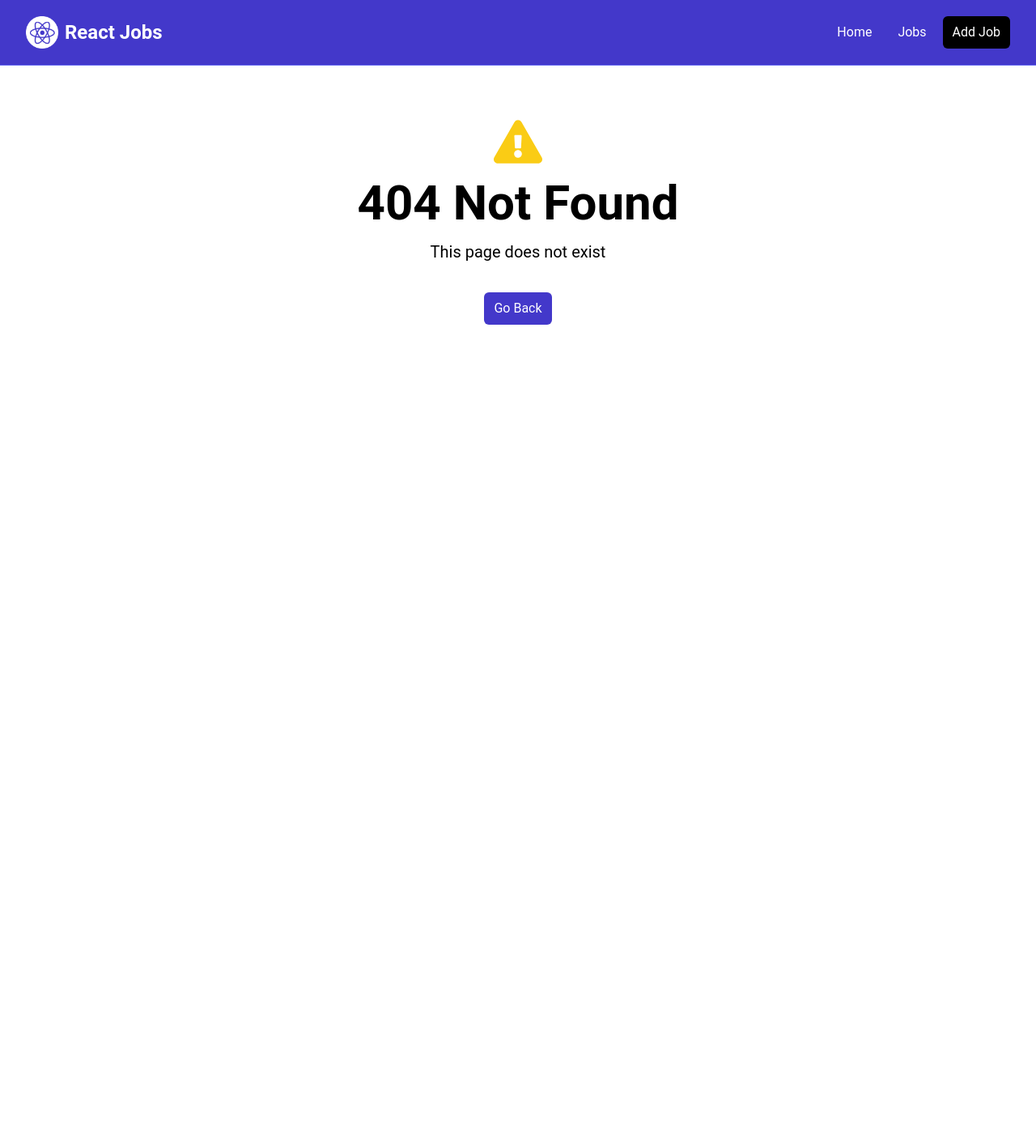
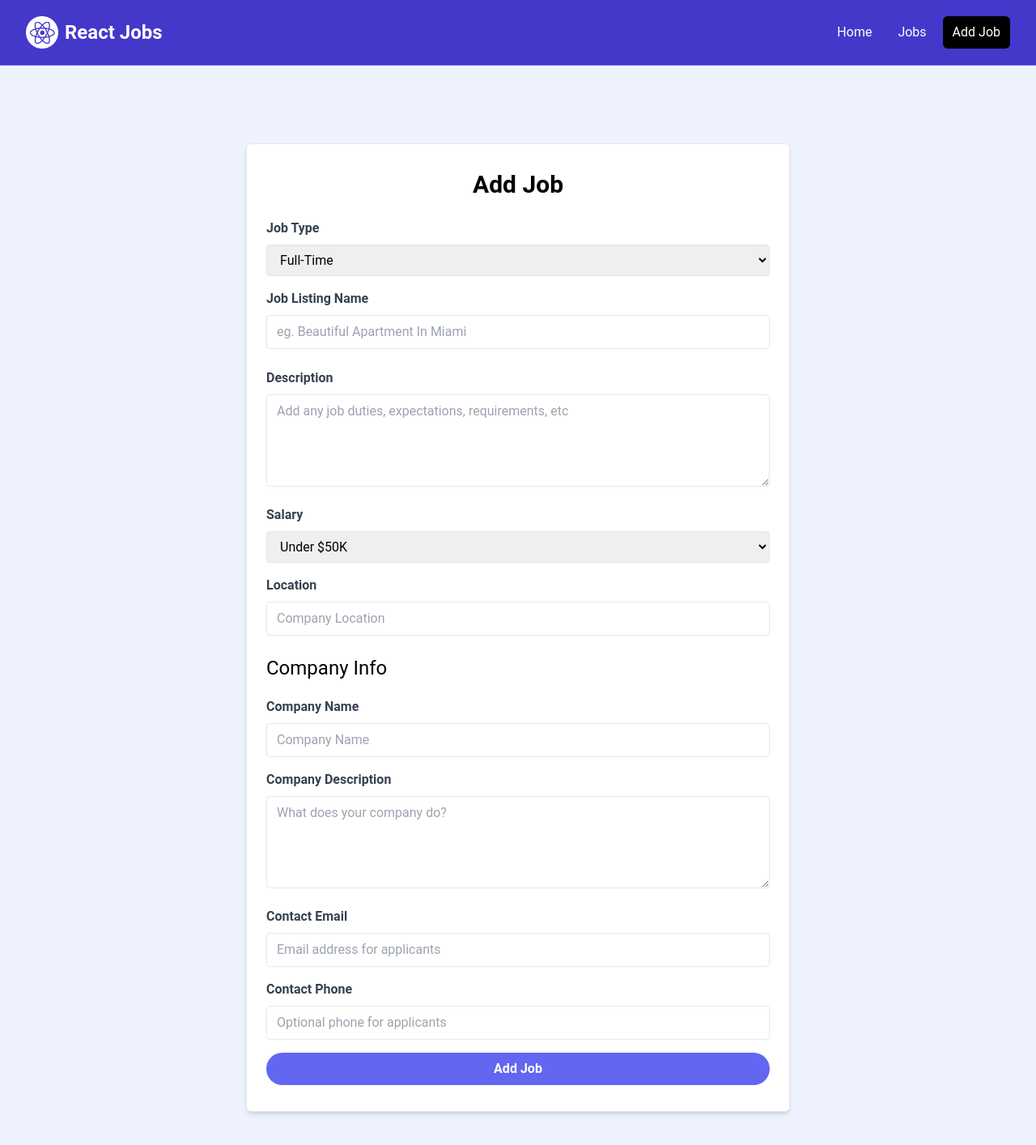
Before and after one commit to edithee/edithee.github.io, a React (Vite) app: page /add-job in a window 1280 px wide. Before the commit this address had no page. Shown: the top 1414 px of the page at 81% size. Before the commit the page ends 800 px from the top, so only its background shows below. Built offline with nearby package versions, Linux system fonts and the light colour scheme.

Commit message:
add addjobpage form with useState for individual form component

```diff
--- a/src/App.jsx
+++ b/src/App.jsx
@@ -11,6 +11,7 @@
 import JobsPage from './pages/JobsPage';
 import E404Page from './pages/E404Page';
 import JobPage, { jobLoader } from './pages/JobPage';
+import AddJobPage from './pages/AddJobPage';
 
 
 const router = createBrowserRouter(
@@ -19,6 +20,7 @@
     <Route path='/' element={<MainLayout />}>
       <Route index element={<HomePage />} />
       <Route path='/jobs' element={<JobsPage />} />
+      <Route path='/add-job' element={<AddJobPage />} />
       <Route path='/jobs/:id' element={<JobPage />} loader={jobLoader} />
       <Route path='*' element={<E404Page />} />
     </Route>
--- /dev/null
+++ b/src/pages/AddJobPage.jsx
@@ -0,0 +1,200 @@
+import { useState } from "react";
+
+const AddJobPage = () => {
+
+    const [title, setTitle] = useState('');
+    const [type, setType] = useState('Full-Time');
+    const [location, setLocation] = useState('');
+    const [description, setDescription] = useState('');
+    const [salary, setSalary] = useState('Under $50K');
+    const [companyName, setCompanyName] = useState('');
+    const [companyDescription, setCompanyDescription] = useState('');
+    const [contactEmail, setContactEmail] = useState('');
+    const [contactPhone, setContactPhone] = useState('');
+
+
+    return (
+        <section className="bg-indigo-50">
+            <div className="container m-auto max-w-2xl py-24">
+                <div
+                    className="bg-white px-6 py-8 mb-4 shadow-md rounded-md border m-4 md:m-0"
+                >
+                    <form>
+                        <h2 className="text-3xl text-center font-semibold mb-6">Add Job</h2>
+
+                        <div className="mb-4">
+                            <label htmlFor="type" className="block text-gray-700 font-bold mb-2"
+                            >Job Type</label>
+                            <select
+                                id="type"
+                                name="type"
+                                className="border rounded w-full py-2 px-3"
+                                required
+                                value={type}
+                                onChange={(e) => setType(e.target.value)}
+                            >
+                                <option value="Full-Time">Full-Time</option>
+                                <option value="Part-Time">Part-Time</option>
+                                <option value="Remote">Remote</option>
+                                <option value="Internship">Internship</option>
+                            </select>
+                        </div>
+
+                        <div className="mb-4">
+                            <label className="block text-gray-700 font-bold mb-2"
+                            >Job Listing Name</label
+                            >
+                            <input
+                                type="text"
+                                id="title"
+                                name="title"
+                                className="border rounded w-full py-2 px-3 mb-2"
+                                placeholder="eg. Beautiful Apartment In Miami"
+                                required
+                                value={title}
+                                onChange={(e) => setTitle(e.target.value)}
+                            />
+                        </div>
+                        <div className="mb-4">
+                            <label
+                                htmlFor="description"
+                                className="block text-gray-700 font-bold mb-2"
+                            >Description</label
+                            >
+                            <textarea
+                                id="description"
+                                name="description"
+                                className="border rounded w-full py-2 px-3"
+                                rows="4"
+                                placeholder="Add any job duties, expectations, requirements, etc"
+                                value={description}
+                                onChange={(e) => setDescription(e.target.value)}
+                            ></textarea>
+                        </div>
+
+                        <div className="mb-4">
+                            <label htmlFor="type" className="block text-gray-700 font-bold mb-2"
+                            >Salary</label
+                            >
+                            <select
+                                id="salary"
+                                name="salary"
+                                className="border rounded w-full py-2 px-3"
+                                required
+                                value={salary}
+                                onChange={(e) => setSalary(e.target.value)}
+                            >
+                                <option value="Under $50K">Under $50K</option>
+                                <option value="$50K - 60K">$50K - $60K</option>
+                                <option value="$60K - 70K">$60K - $70K</option>
+                                <option value="$70K - 80K">$70K - $80K</option>
+                                <option value="$80K - 90K">$80K - $90K</option>
+                                <option value="$90K - 100K">$90K - $100K</option>
+                                <option value="$100K - 125K">$100K - $125K</option>
+                                <option value="$125K - 150K">$125K - $150K</option>
+                                <option value="$150K - 175K">$150K - $175K</option>
+                                <option value="$175K - 200K">$175K - $200K</option>
+                                <option value="Over $200K">Over $200K</option>
+                            </select>
+                        </div>
+
+                        <div className='mb-4'>
+                            <label className='block text-gray-700 font-bold mb-2'>
+                                Location
+                            </label>
+                            <input
+                                type='text'
+                                id='location'
+                                name='location'
+                                className='border rounded w-full py-2 px-3 mb-2'
+                                placeholder='Company Location'
+                                required
+                                value={location}
+                                onChange={(e) => setLocation(e.target.value)}
+                            />
+                        </div>
+
+                        <h3 className="text-2xl mb-5">Company Info</h3>
+
+                        <div className="mb-4">
+                            <label htmlFor="company" className="block text-gray-700 font-bold mb-2"
+                            >Company Name</label
+                            >
+                            <input
+                                type="text"
+                                id="company"
+                                name="company"
+                                className="border rounded w-full py-2 px-3"
+                                placeholder="Company Name"
+                                value={companyName}
+                                onChange={(e) => setCompanyName(e.target.value)}
+                            />
+                        </div >
+
+                        <div className="mb-4">
+                            <label
+                                htmlFor="company_description"
+                                className="block text-gray-700 font-bold mb-2"
+                            >Company Description</label
+                            >
+                            <textarea
+                                id="company_description"
+                                name="company_description"
+                                className="border rounded w-full py-2 px-3"
+                                rows="4"
+                                placeholder="What does your company do?"
+                                value={companyDescription}
+                                onChange={(e) => setCompanyDescription(e.target.value)}
+                            ></textarea>
+                        </div >
+
+                        <div className="mb-4">
+                            <label
+                                htmlFor="contact_email"
+                                className="block text-gray-700 font-bold mb-2"
+                            >Contact Email</label
+                            >
+                            <input
+                                type="email"
+                                id="contact_email"
+                                name="contact_email"
+                                className="border rounded w-full py-2 px-3"
+                                placeholder="Email address for applicants"
+                                required
+                                value={contactEmail}
+                                onChange={(e) => setContactEmail(e.target.value)}
+                            />
+                        </div >
+                        <div className="mb-4">
+                            <label
+                                htmlFor="contact_phone"
+                                className="block text-gray-700 font-bold mb-2"
+                            >Contact Phone</label
+                            >
+                            <input
+                                type="tel"
+                                id="contact_phone"
+                                name="contact_phone"
+                                className="border rounded w-full py-2 px-3"
+                                placeholder="Optional phone for applicants"
+                                value={contactPhone}
+                                onChange={(e) => setContactPhone(e.target.value)}
+                            />
+                        </div >
+
+                        <div>
+                            <button
+                                className="bg-indigo-500 hover:bg-indigo-600 text-white font-bold py-2 px-4 rounded-full w-full focus:outline-none focus:shadow-outline"
+                                type="submit"
+                            >
+                                Add Job
+                            </button>
+                        </div>
+                    </form >
+                </div >
+            </div >
+        </section >
+    );
+};
+
+export default AddJobPage;
--- a/src/pages/E404Page.jsx
+++ b/src/pages/E404Page.jsx
@@ -4,7 +4,7 @@
 
 const E404Page = () => {
   return (
-    <section class="text-center flex flex-col justify-center items-center h-96">
+    <section className="text-center flex flex-col justify-center items-center h-96">
       <FaExclamationTriangle className="text-yellow-400 text-6xl mb-4" />
       <h1 className="text-6xl font-bold mb-4">404 Not Found</h1>
       <p className="text-xl mb-5">This page does not exist</p>
```
